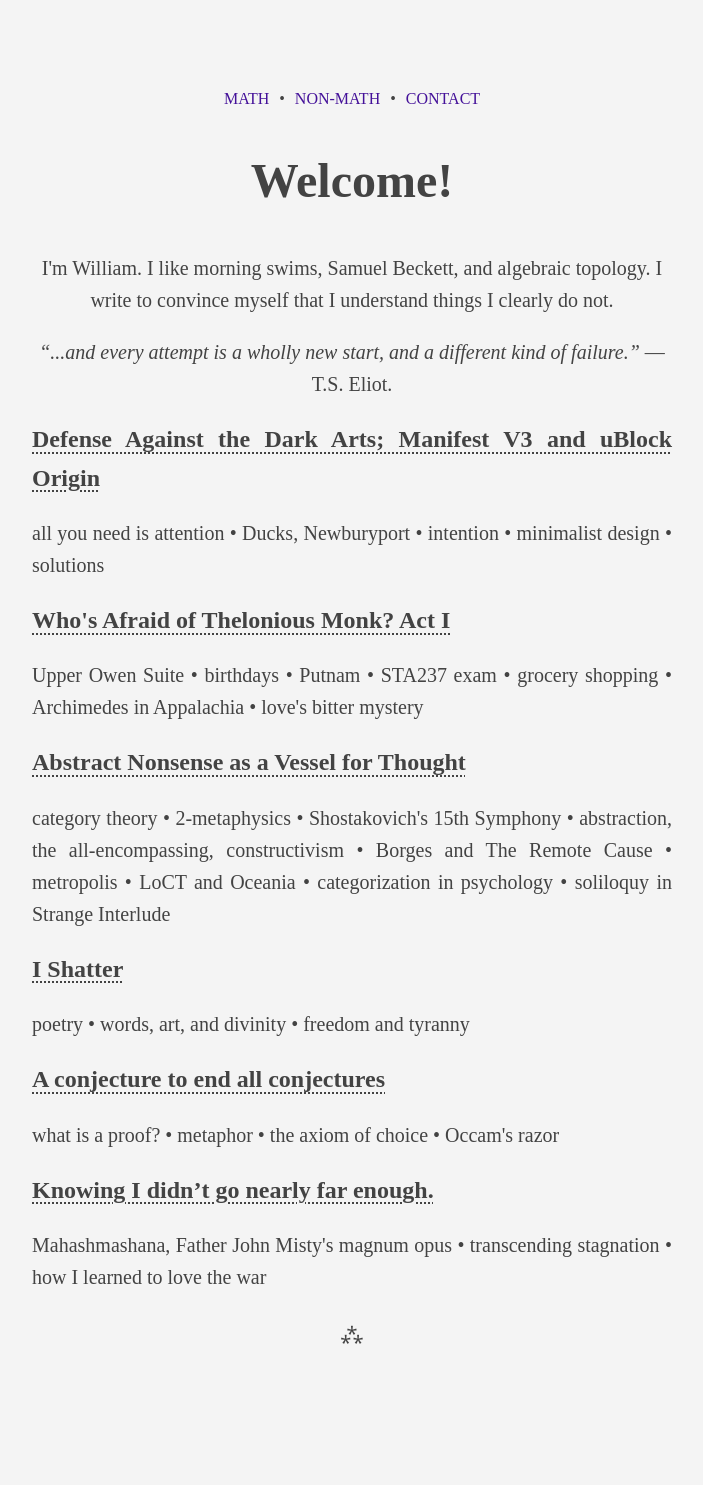
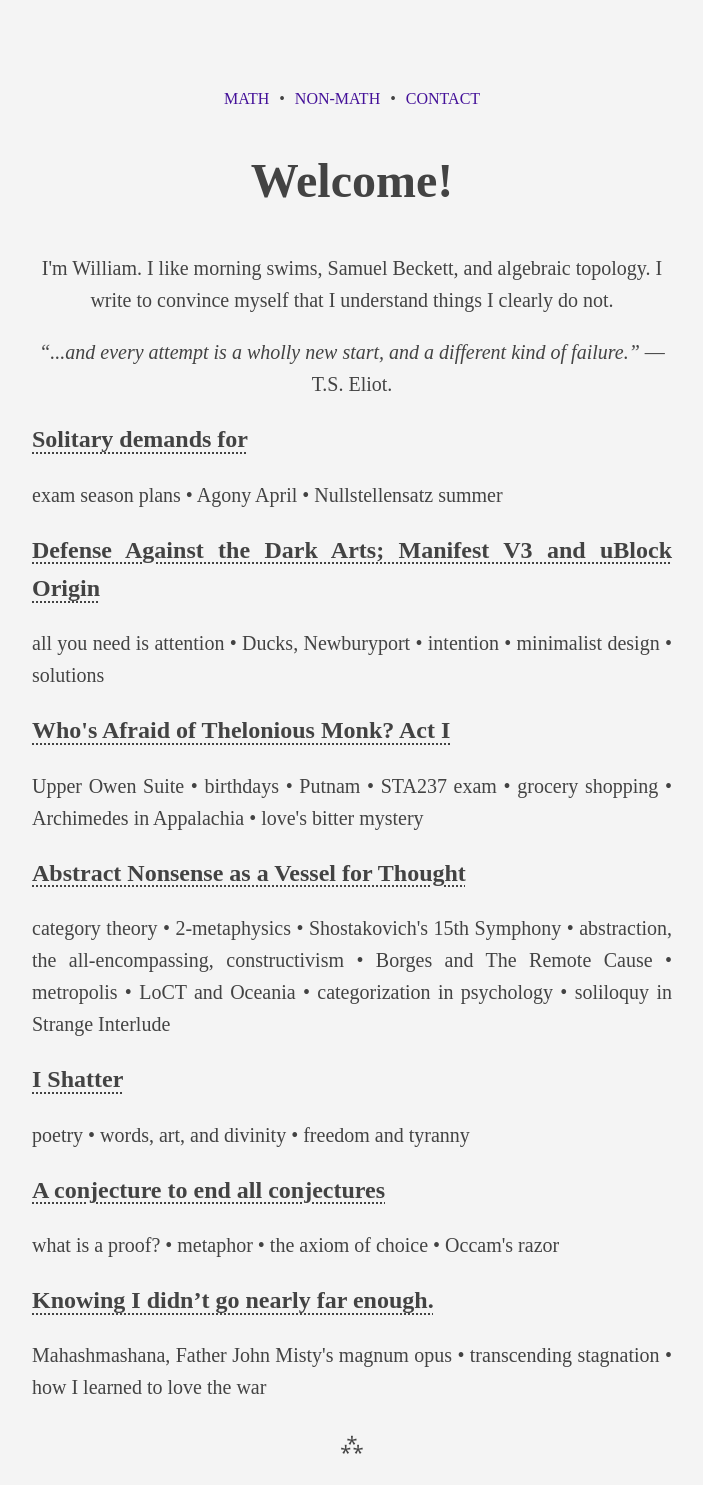
Before and after one commit to williamrygao/williamrygao.github.io, a Jekyll site: the page built from index.md, in a window 1280 px wide. Shown: the whole page, without its empty margins (288-991 px from the left). Built offline with Jekyll 4.4.1, drawn with Linux system fonts in a browser that asks for light colours; before the commit the page ends 1375 px from its top, so only the background shows below that.

Commit message:
solitary

```diff
--- a/assets/css/style.css
+++ b/assets/css/style.css
@@ -49,6 +49,12 @@ h3 {
 
 p {
   font-size: 1rem;
+}
+
+.narrow {
+  max-width: 80%;
+  margin: 0 auto;
+  font-size: 0.9rem;
 }
 
 .introduction {
--- a/index.md
+++ b/index.md
@@ -8,6 +8,16 @@ title: Non-Math Home
 
 <p class="introduction"><i>&ldquo;...and every attempt is a wholly new start, and a different kind of failure.&rdquo;</i> — T.S. Eliot.</p>
 
+<div class="post">
+    <h2>
+        <a href="/solitary">Solitary demands for</a>
+    </h2>
+    <div class="summary">
+        <p>
+            exam season plans • Agony April • Nullstellensatz summer
+        </p>
+    </div>
+</div>
 <div class="post">
     <h2>
         <a href="/defense">Defense Against the Dark Arts; Manifest V3 and uBlock Origin</a>
```
Also changed, not shown: _posts/2025-03-12-solitary.md (added, +21 -0 lines), math.md (+2 -0 lines).
